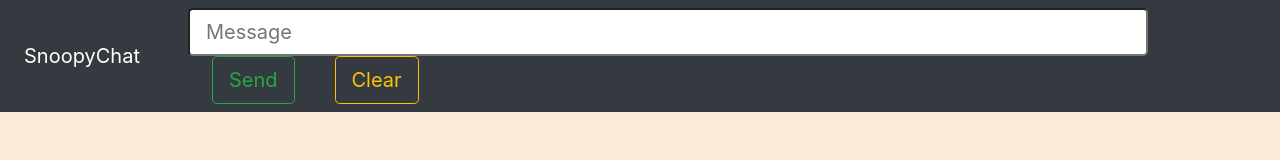
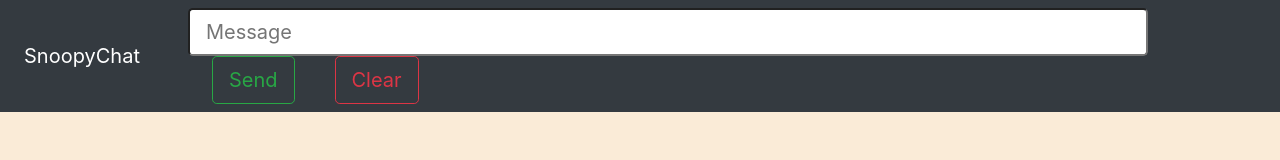
Before and after one commit to ryanmcnair/chatty-beta-1, a website built with webpack: page src/index.html in a window 1280 px wide. Built offline with nearby package versions, Linux system fonts and the light colour scheme.

Commit message:
change button color

```diff
--- a/src/index.html
+++ b/src/index.html
@@ -12,7 +12,7 @@
       <form class="form-inline">
         <input class="form-control-lg mr-sm-2 message--input" type="text" placeholder="Message">
         <button class="btn btn-outline-success btn-lg  mx-4 my-2 my-sm-0" type="submit">Send</button>
-        <button class="btn btn-outline-warning btn-lg mx-3 my-2 my-sm-0" type="submit">Clear</button>
+        <button class="btn btn-outline-danger btn-lg mx-3 my-2 my-sm-0" type="submit">Clear</button>
         </form>
       </div>
     </nav>
```
